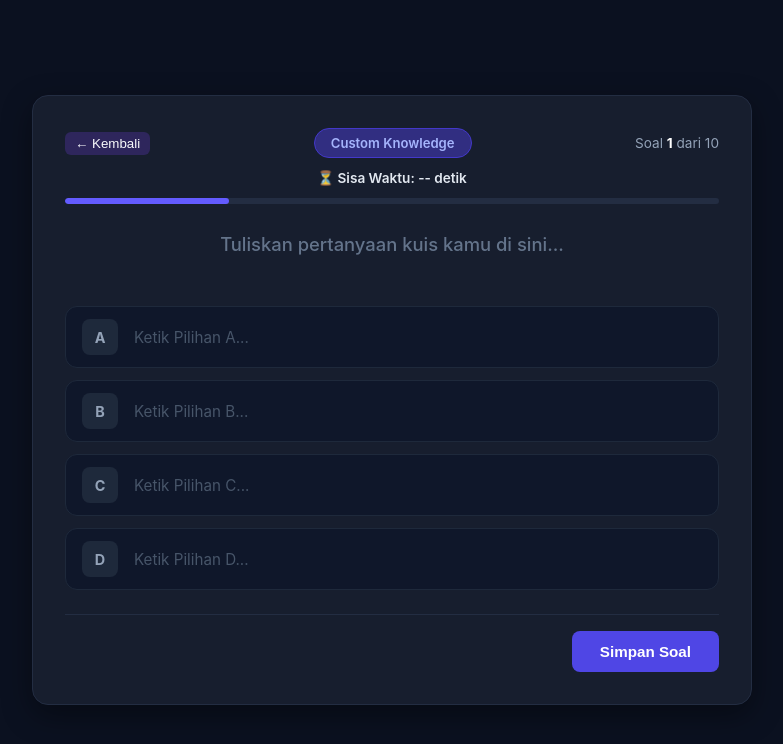
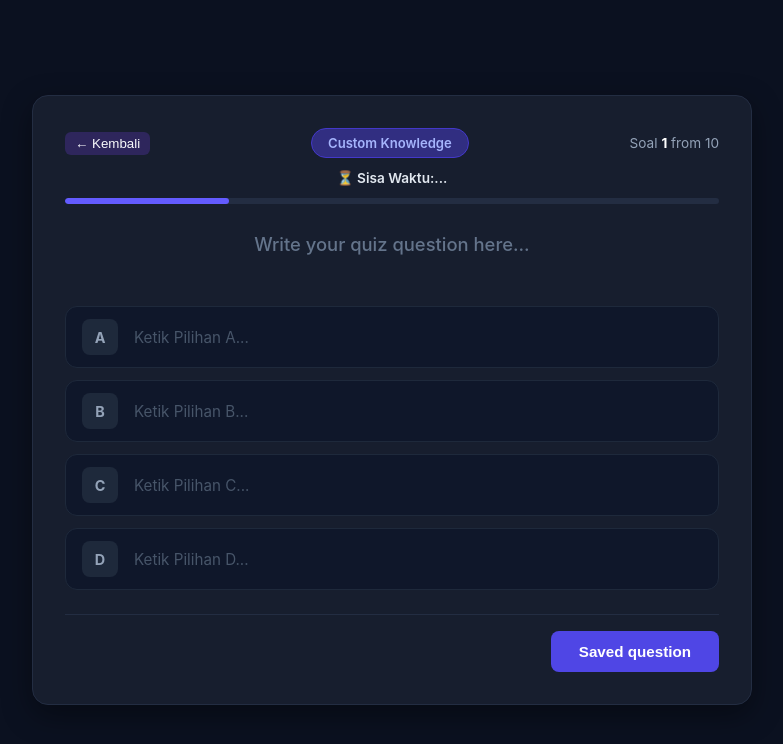
Before and after one commit to Husain-Faqih/quiz-react, a React (Vite) app: page /buat-soal in a window 1280 px wide. Shown: the top 744 px of the page, without its empty margins (248-1031 px from the left). Built offline with nearby package versions, Linux system fonts and the light colour scheme.

Commit message:
Translate error messages and placeholders to English

```diff
--- a/src/components/CustomSoal.jsx
+++ b/src/components/CustomSoal.jsx
@@ -31,16 +31,16 @@ export default function CustomSoal() {
     const newErrors = {};
 
     if (!formData.question.trim()) {
-      newErrors.question = "Pertanyaan tidak boleh kosong!";
+      newErrors.question = "The question cannot be left blank!";
     }
 
     if (formData.options.some((opt) => !opt.trim())) {
-      newErrors.options = "Semua 4 pilihan jawaban harus diisi!";
+      newErrors.options = "All 4 answer choices must be filled in!";
     }
 
     if (formData.correctAnswerIndex === null) {
       newErrors.correctAnswerIndex =
-        "Klik abjad (A/B/C/D) untuk memilih jawaban yang benar!";
+        "Click the letter (A/B/C/D) to select the correct answer!";
     }
 
     if (Object.keys(newErrors).length > 0) {
@@ -77,10 +77,10 @@ export default function CustomSoal() {
         correctAnswerIndex: null,
       });
 
-      setSuccessMessage("✨ Soal custom berhasil disimpan ke localStorage!");
+      setSuccessMessage("The custom question was successfully saved to localStorage!");
       setTimeout(() => setSuccessMessage(""), 3000);
     } catch (err) {
-      console.error("Gagal menyimpan ke localStorage:", err);
+      console.error("Failed to save to localStorage:", err);
     }
   };
 
@@ -99,11 +99,11 @@ export default function CustomSoal() {
           </button>
           <span className="category-badge">Custom Knowledge</span>
           <span className="soal-counter">
-            Soal <strong>1</strong> dari 10
+            Soal <strong>1</strong> from 10
           </span>
         </div>
 
-        <div className="timer-text">⏳ Sisa Waktu: -- detik</div>
+        <div className="timer-text">⏳ Sisa Waktu:...</div>
         <div className="progress-bar-bg">
           <div className="progress-bar-fill"></div>
         </div>
@@ -111,7 +111,7 @@ export default function CustomSoal() {
         <form onSubmit={handleSubmit}>
           <textarea
             className="question-field"
-            placeholder="Tuliskan pertanyaan kuis kamu di sini..."
+            placeholder="Write your quiz question here..."
             rows={2}
             value={formData.question}
             onChange={handleQuestionChange}
@@ -145,7 +145,7 @@ export default function CustomSoal() {
                   onClick={() => {
                     setFormData({ ...formData, correctAnswerIndex: idx });
                   }}
-                  title="Klik abjad untuk menjadikan ini Jawaban Benar"
+                  title="Click the letter to mark this as the correct answer"
                 >
                   {labels[idx]}
                 </div>
@@ -182,7 +182,7 @@ export default function CustomSoal() {
               <span className="success-text">{successMessage}</span>
             )}
             <button type="submit" className="btn-save-soal">
-              Simpan Soal
+              Saved question
             </button>
           </div>
         </form>
```
